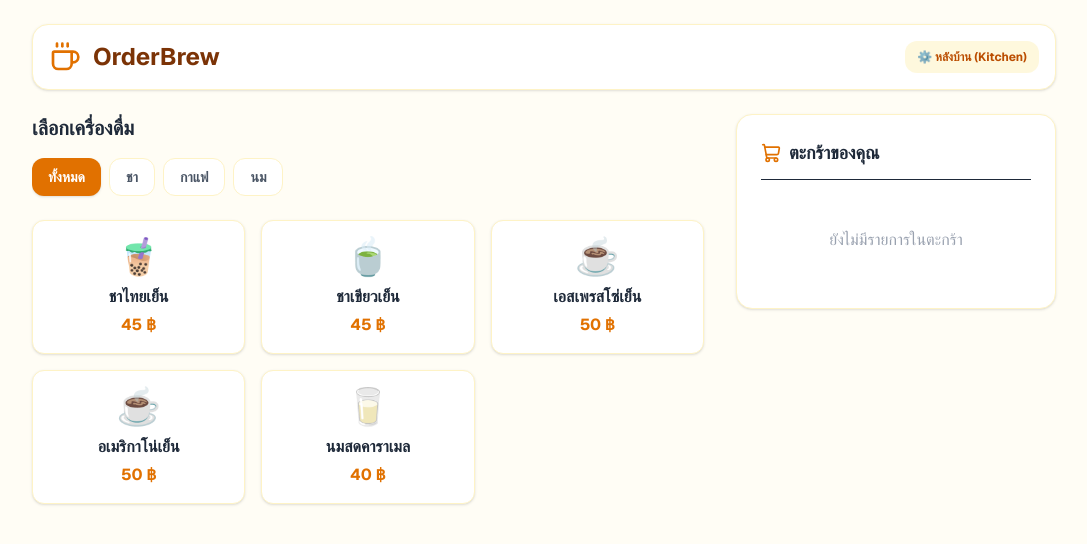
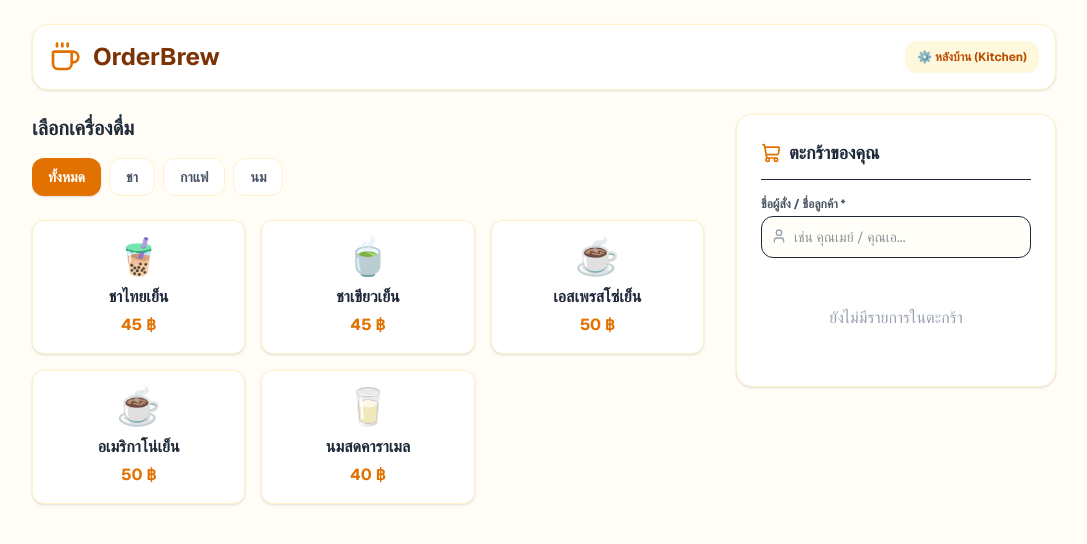
Before and after one commit to Meenmin-Atchara/OrderBrew, a Next.js app in the folder order-brew/: page / in a window 1280 px wide. Shown: the top 544 px of the page, without its empty margins (96-1183 px from the left). Built offline with nearby package versions, Linux system fonts and the light colour scheme.

Commit message:
add kitchen queue page and update header link

```diff
--- a/order-brew/app/page.tsx
+++ b/order-brew/app/page.tsx
@@ -3,7 +3,7 @@
 import { useState } from 'react';
 import Link from 'next/link';
 import { useCartStore } from '@/store/useCartStore';
-import { ShoppingCart, Trash2, Coffee, CheckCircle2, Plus, Minus, MessageSquare } from 'lucide-react';
+import { ShoppingCart, Trash2, Coffee, CheckCircle2, Plus, Minus, MessageSquare, User } from 'lucide-react';
 
 interface Menu {
   id: string;
@@ -37,6 +37,7 @@ export default function Home() {
   const [sweetness, setSweetness] = useState('100%');
   const [selectedToppings, setSelectedToppings] = useState<string[]>([]);
   const [note, setNote] = useState('');
+  const [customerName, setCustomerName] = useState(''); // เก็บชื่อลูกค้า
   const [qrCode, setQrCode] = useState<string | null>(null);
   const [loadingQr, setLoadingQr] = useState(false);
 
@@ -89,6 +90,10 @@ export default function Home() {
   const handleGenerateQR = async () => {
     const total = getTotalPrice();
     if (total <= 0) return;
+    if (!customerName.trim()) {
+      alert('กรุณากรอกชื่อลูกค้าก่อนชำระเงินครับ');
+      return;
+    }
 
     setLoadingQr(true);
     try {
@@ -160,16 +165,32 @@ export default function Home() {
           </div>
         </div>
 
-        <div className="bg-white p-6 rounded-2xl shadow-sm border border-amber-100 h-fit">
-          <div className="flex items-center gap-2 mb-4 border-b pb-3">
+        {/* ตะกร้าสินค้า */}
+        <div className="bg-white p-6 rounded-2xl shadow-sm border border-amber-100 h-fit space-y-4">
+          <div className="flex items-center gap-2 border-b pb-3">
             <ShoppingCart className="w-5 h-5 text-amber-600" />
             <h2 className="text-lg font-bold">ตะกร้าของคุณ</h2>
+          </div>
+
+          {/* ช่องกรอกชื่อลูกค้า */}
+          <div>
+            <label className="text-xs font-bold text-gray-600 block mb-1">ชื่อผู้สั่ง / ชื่อลูกค้า *</label>
+            <div className="relative">
+              <input
+                type="text"
+                placeholder="เช่น คุณเมย์ / คุณเอ..."
+                value={customerName}
+                onChange={(e) => setCustomerName(e.target.value)}
+                className="w-full text-sm border rounded-xl p-2.5 pl-8 focus:outline-none focus:ring-1 focus:ring-amber-500 bg-amber-50/30"
+              />
+              <User className="w-4 h-4 text-gray-400 absolute left-2.5 top-3" />
+            </div>
           </div>
 
           {items.length === 0 ? (
             <p className="text-gray-400 text-center py-8">ยังไม่มีรายการในตะกร้า</p>
           ) : (
-            <div className="space-y-4">
+            <div className="space-y-4 pt-2">
               {items.map((item) => (
                 <div key={item.id} className="border-b pb-3 text-sm space-y-2">
                   <div className="flex justify-between items-start">
@@ -313,6 +334,9 @@ export default function Home() {
         <div className="fixed inset-0 bg-black/40 flex items-center justify-center p-4 z-50">
           <div className="bg-white rounded-2xl p-6 max-w-sm w-full text-center space-y-4 shadow-xl">
             <h3 className="font-bold text-lg">สแกนเพื่อชำระเงิน</h3>
+            <div className="bg-amber-50 p-2 rounded-xl text-xs text-amber-800 font-semibold">
+              ชื่อผู้สั่ง: {customerName}
+            </div>
             <div className="bg-white p-2 inline-block border rounded-xl shadow-inner">
               <img src={qrCode} alt="PromptPay QR Code" className="w-48 h-48 mx-auto" />
             </div>
@@ -321,6 +345,7 @@ export default function Home() {
             <button
               onClick={() => {
                 setQrCode(null);
+                setCustomerName('');
                 clearCart();
                 alert('ชำระเงินสำเร็จ! ขอบคุณครับ');
               }}
```
